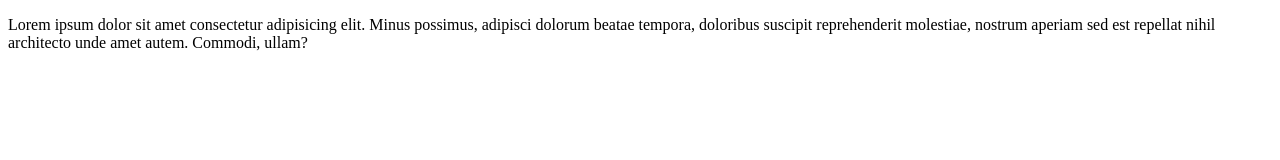
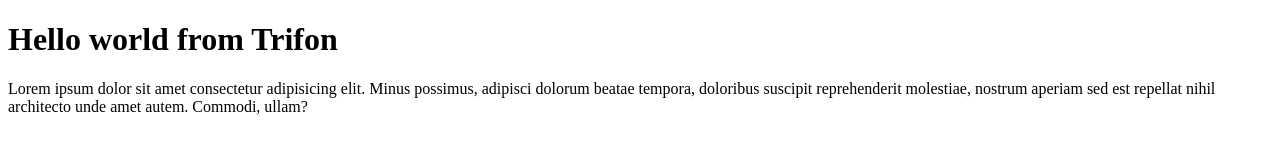
Before and after one commit to Trwifon/Branching-demo, a plain HTML site: page index.html in a window 1280 px wide. Drawn offline with Linux system fonts and the light colour scheme.

Commit message:
Edited index.html

```diff
--- a/index.html
+++ b/index.html
@@ -10,6 +10,9 @@
 
 <body>
     <div>
+        <h1>
+            Hello world from Trifon
+        </h1>
         <p>Lorem ipsum dolor sit amet consectetur adipisicing elit. Minus possimus, adipisci dolorum beatae tempora,
             doloribus suscipit reprehenderit molestiae, nostrum aperiam sed est repellat nihil architecto unde amet
             autem. Commodi, ullam?</p>
```
